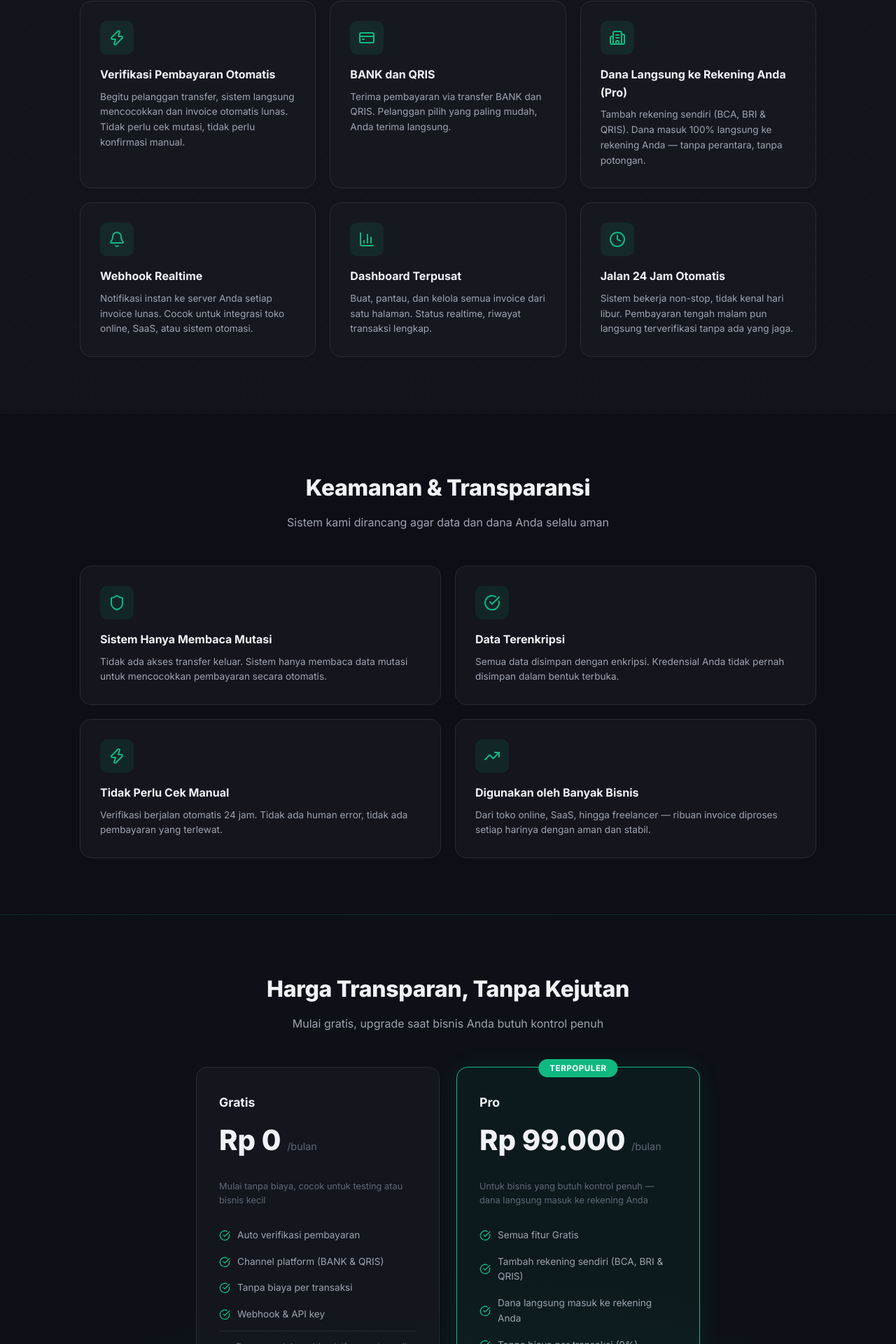
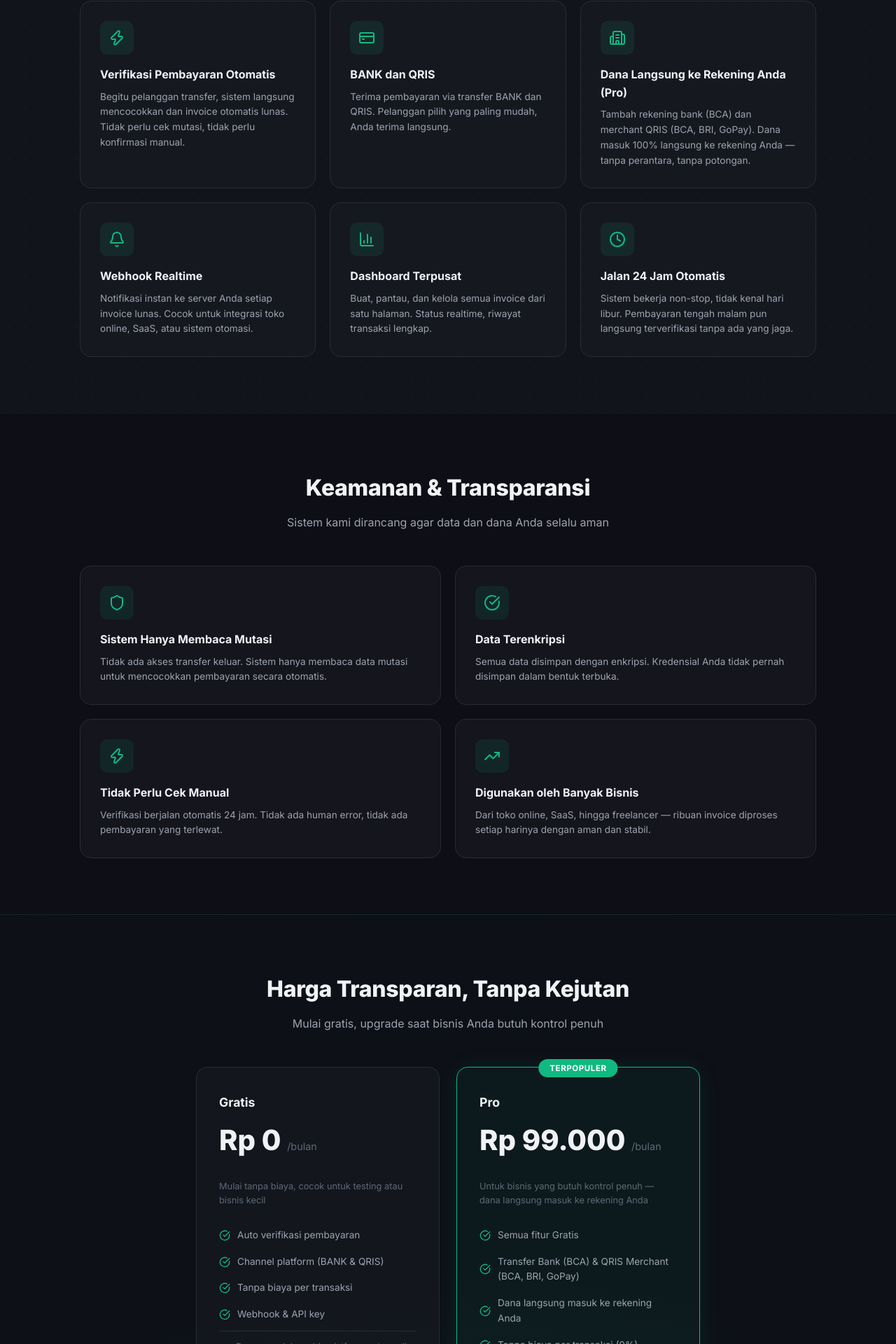
Before and after one commit to CanD62/sayabayar, a Next.js app in the folder apps/frontend/: page / in a window 1280 px wide. Shown: the part 1999-3919 px from the top of the page at 70% size. Built offline with nearby package versions, Linux system fonts and the light colour scheme; no server answers.

Commit message:
feat: update landing page copy and metadata to reflect expanded QRIS merchant support

```diff
--- a/apps/frontend/src/app/_landing-shell.js
+++ b/apps/frontend/src/app/_landing-shell.js
@@ -26,7 +26,7 @@ const FEATURES = [
   {
     icon: Building2,
     title: 'Dana Langsung ke Rekening Anda (Pro)',
-    desc: 'Tambah rekening sendiri (BCA, BRI & QRIS). Dana masuk 100% langsung ke rekening Anda — tanpa perantara, tanpa potongan.',
+    desc: 'Tambah rekening bank (BCA) dan merchant QRIS (BCA, BRI, GoPay). Dana masuk 100% langsung ke rekening Anda — tanpa perantara, tanpa potongan.',
   },
   {
     icon: Bell,
@@ -582,7 +582,7 @@ export default function LandingShell() {
               </p>
               <ul className="lp-pricing-features" aria-label="Fitur paket Pro">
                 <li><CheckCircle size={16} /> Semua fitur Gratis</li>
-                <li><CheckCircle size={16} /> Tambah rekening sendiri (BCA, BRI &amp; QRIS)</li>
+                <li><CheckCircle size={16} /> Transfer Bank (BCA) &amp; QRIS Merchant (BCA, BRI, GoPay)</li>
                 <li><CheckCircle size={16} /> Dana langsung masuk ke rekening Anda</li>
                 <li><CheckCircle size={16} /> Tanpa biaya per transaksi (0%)</li>
                 <li><CheckCircle size={16} /> Channel platform sebagai backup</li>
--- a/apps/frontend/src/app/page.js
+++ b/apps/frontend/src/app/page.js
@@ -9,7 +9,7 @@ export const metadata = {
   metadataBase: new URL(SITE_URL),
   title: `${APP_NAME} — Payment Gateway Tanpa Perantara`,
   description:
-    'Buat invoice dalam hitungan detik, pelanggan transfer BCA atau QRIS (BCA, BRI, GoPay), sistem langsung mencocokkan otomatis. Tanpa cek mutasi manual, tanpa potongan per transaksi. Gratis untuk mulai.',
+    'Buat invoice dalam hitungan detik, pelanggan transfer BCA atau scan QRIS (BCA, BRI, GoPay), sistem langsung mencocokkan otomatis. Tanpa cek mutasi manual, tanpa potongan per transaksi. Gratis untuk mulai.',
   keywords: [
     'payment gateway indonesia',
     'invoice otomatis',
@@ -32,7 +32,7 @@ export const metadata = {
     siteName: APP_NAME,
     title: `${APP_NAME} — Terima Pembayaran Otomatis Tanpa Potongan`,
     description:
-      'Invoice otomatis, verifikasi transfer BCA/QRIS BRI/QRIS BCA real-time, dana langsung ke rekening Anda. Gratis untuk mulai. Upgrade ke Pro untuk kontrol penuh.',
+      'Invoice otomatis, verifikasi transfer BCA dan QRIS Merchant (BCA, BRI, GoPay) real-time, dana langsung ke rekening Anda. Gratis untuk mulai.',
 
     locale: 'id_ID',
   },
@@ -40,7 +40,7 @@ export const metadata = {
     card: 'summary_large_image',
     title: `${APP_NAME} — Terima Pembayaran Otomatis`,
     description:
-      'Invoice BCA/QRIS BRI otomatis. Dana langsung ke rekening Anda. Tanpa potongan fee per transaksi.',
+      'Invoice BCA Transfer & QRIS Merchant otomatis. Dana langsung ke rekening Anda. Tanpa potongan fee.',
 
   },
   robots: {
@@ -123,12 +123,13 @@ const jsonLd = {
       operatingSystem: 'Web',
       url: SITE_URL,
       description:
-        'Sistem invoice dan verifikasi pembayaran otomatis via transfer bank BCA, QRIS BRI, dan QRIS BCA untuk bisnis Indonesia. Tidak perlu cek mutasi manual.',
+        'Sistem invoice dan verifikasi pembayaran otomatis via transfer bank BCA dan QRIS Merchant (BCA, BRI, GoPay) untuk bisnis Indonesia.',
       featureList: [
         'Verifikasi pembayaran otomatis',
         'Invoice BCA Transfer',
+        'Invoice QRIS BCA',
         'Invoice QRIS BRI',
-        'Invoice QRIS BCA',
+        'Invoice QRIS GoPay',
         'Webhook realtime',
         'Dashboard terpusat',
         'API key',
```
